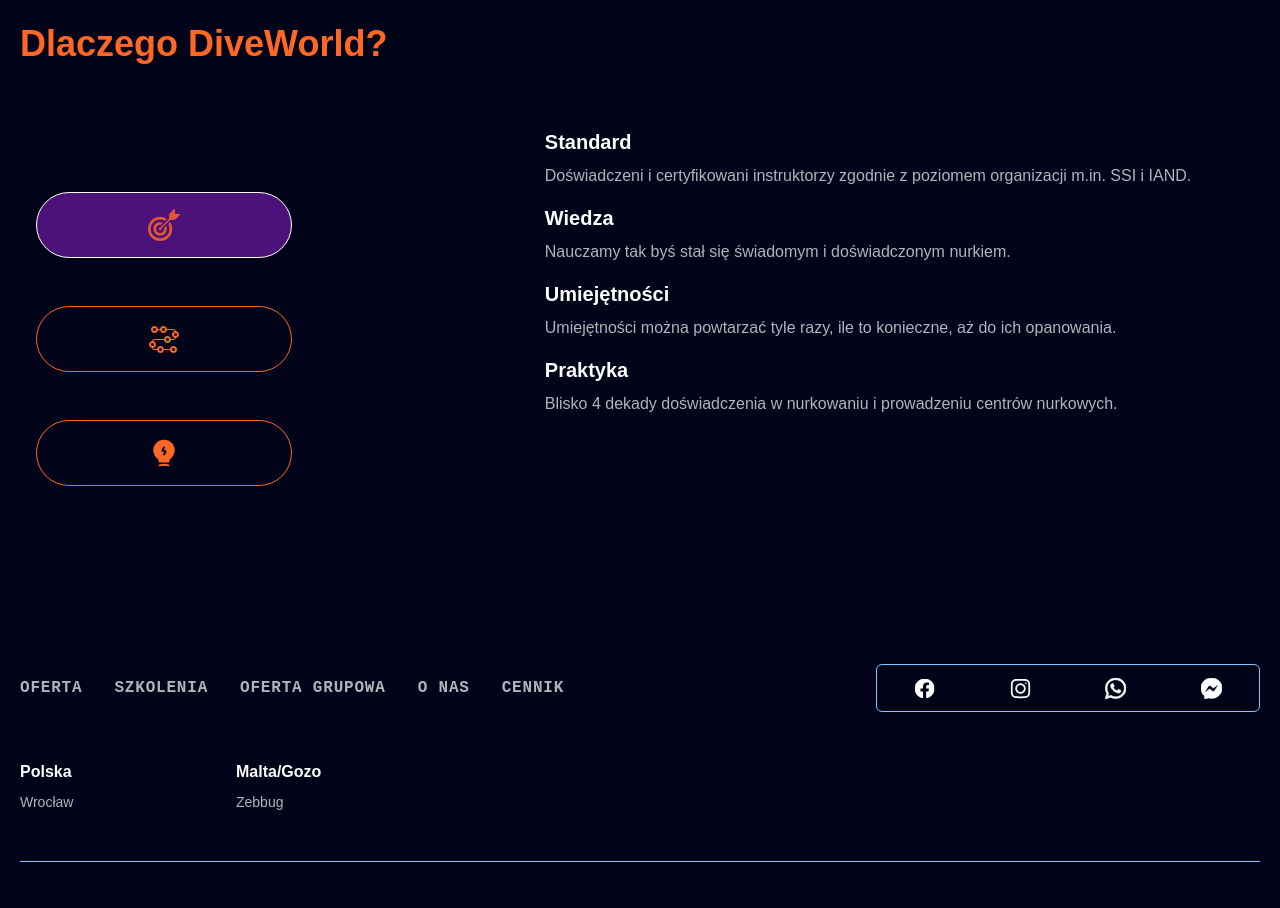
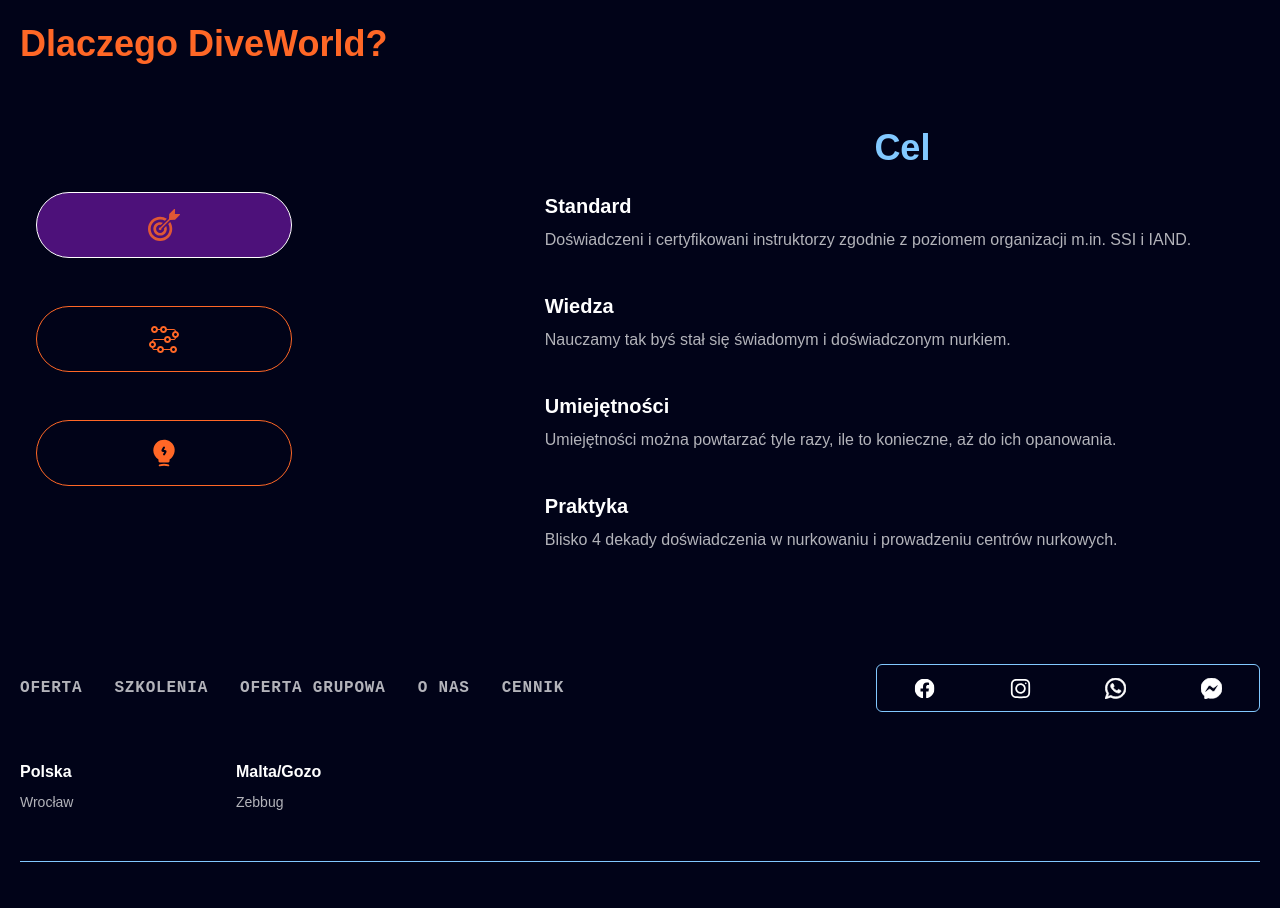
Before and after one commit to MattFvnDev/Diveworld, a React (Vite) app: page / in a window 1280 px wide. Shown: the part 920-1828 px from the top of the page. Built offline with nearby package versions, Linux system fonts and the light colour scheme.

Commit message:
ChooseUsContent UI update

```diff
--- a/src/components/ChooseUsContent.jsx
+++ b/src/components/ChooseUsContent.jsx
@@ -1,8 +1,13 @@
-const ChooseUsContent = ({ subTitle, stage }) => {
+const ChooseUsContent = ({ title, subTitle, stage }) => {
   return (
-    <div className="flex flex-col space-y-2 max-w-2xl">
-      <h2 className="font-semibold text-xl">{subTitle}</h2>
-      <p className="font-medium text-default/70">{stage}</p>
+    <div className="flex flex-col">
+      <h2 className="mb-4 md:mb-6 font-semibold text-2xl md:text-3xl xl:text-4xl md:text-center text-active">
+        {title}
+      </h2>
+      <div className="flex flex-col gap-y-2">
+        <h3 className="font-semibold text-xl">{subTitle}</h3>
+        <p className="font-medium text-default/70">{stage}</p>
+      </div>
     </div>
   )
 }
```
